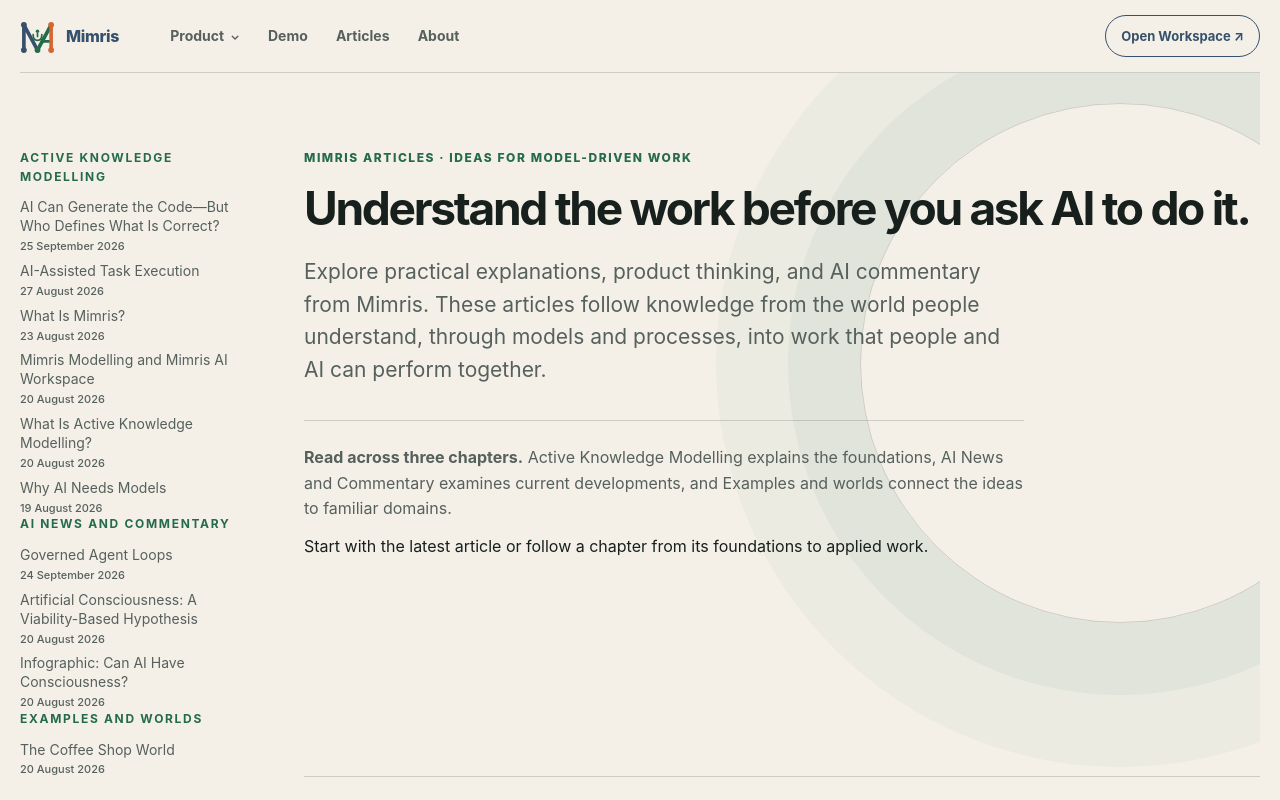
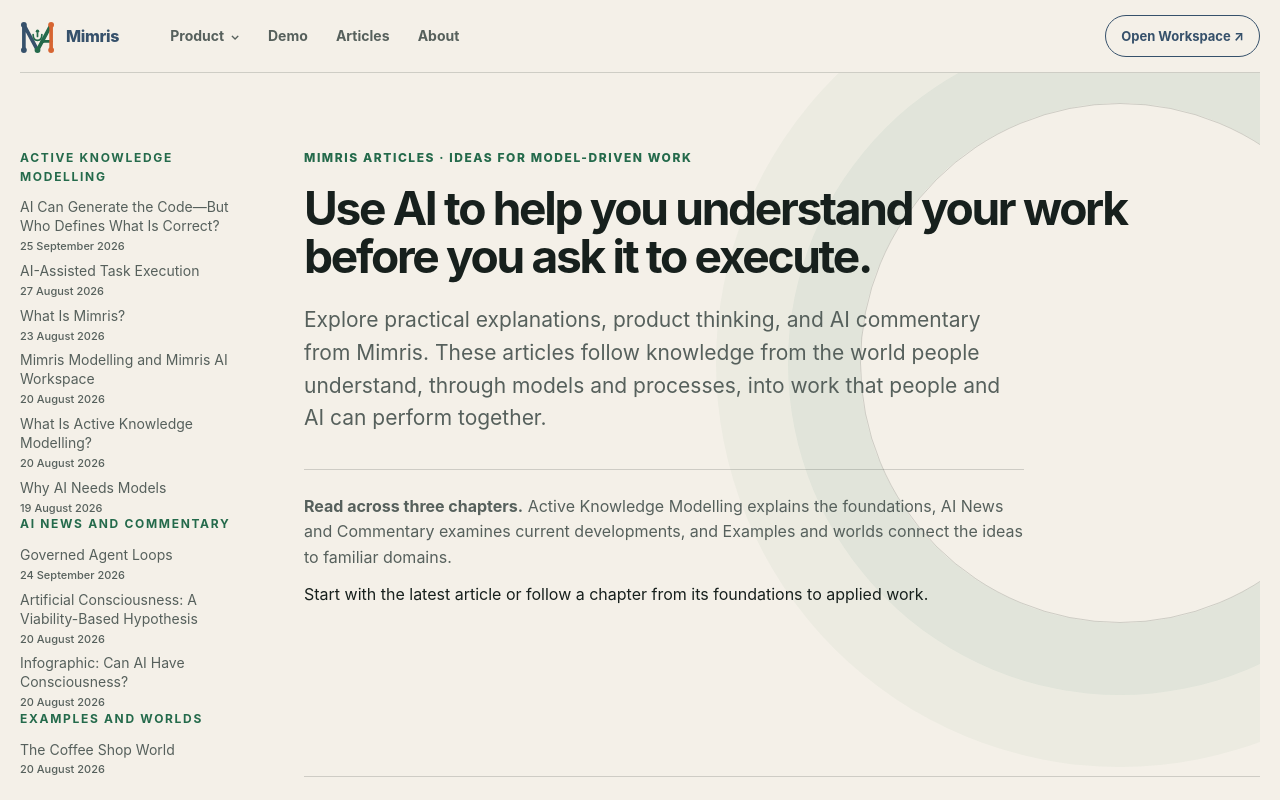
Before and after one commit to Mimris/mimris-site, a Next.js app: page /articles in a window 1280 px wide. Shown: the top 800 px of the page. Built offline with nearby package versions, Linux system fonts and the light colour scheme.

Commit message:
Refine articles hero statement

```diff
--- a/app/articles/page.tsx
+++ b/app/articles/page.tsx
@@ -17,7 +17,7 @@ export default function ArticlesPage() {
         <ArticleDirectory />
         <PageHero
           eyebrow="Mimris articles · Ideas for model-driven work"
-          title="Understand the work before you ask AI to do it."
+          title="Use AI to help you understand your work before you ask it to execute."
           lead="Explore practical explanations, product thinking, and AI commentary from Mimris. These articles follow knowledge from the world people understand, through models and processes, into work that people and AI can perform together."
         >
           <div className="page-hero-note">
```
